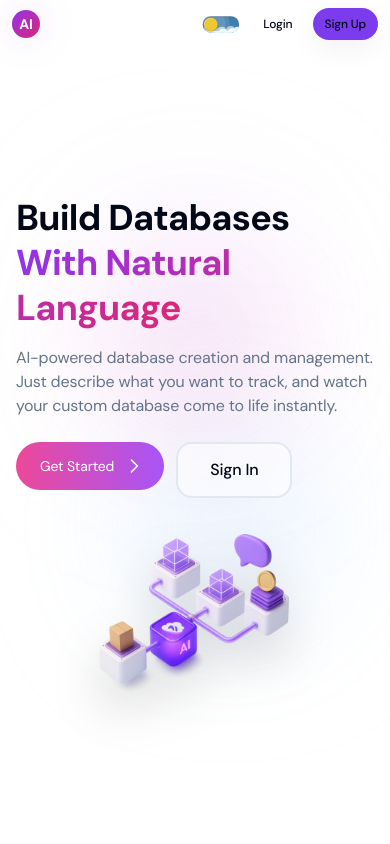
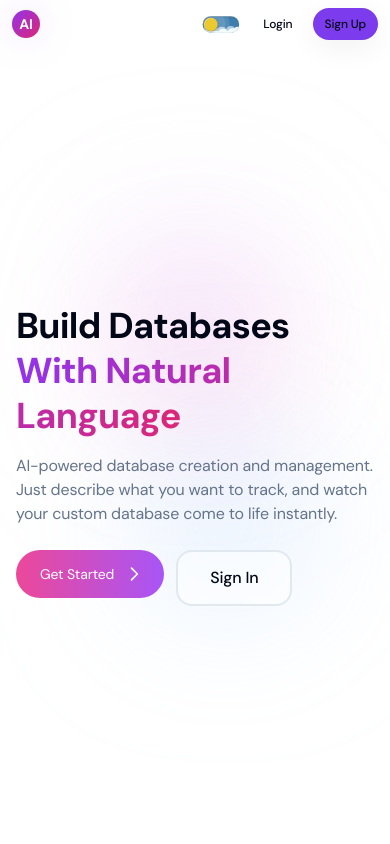
Before and after one commit to nathanslee/AI-Agent, a Next.js app in the folder frontend/: page / in a window 390 px wide. Shown: the top 844 px of the page. Built offline with nearby package versions, Linux system fonts and the light colour scheme.

Commit message:
Revert hero image to hidden on mobile (lg:block)
🤖 Generated with [Claude Code](https://claude.com/claude-code)

Co-Authored-By: Claude <noreply@anthropic.com>

```diff
--- a/frontend/app/page.tsx
+++ b/frontend/app/page.tsx
@@ -70,9 +70,9 @@ export default function HomePage() {
             initial={{ opacity: 0, y: 20 }}
             animate={{ opacity: 1, y: 0 }}
             transition={{ duration: 0.5, delay: 0.1 }}
-            className="relative"
+            className="relative hidden lg:block"
           >
-            <div className="relative w-48 h-48 sm:w-64 sm:h-64 md:w-80 md:h-80 lg:w-full lg:aspect-square mx-auto">
+            <div className="relative w-full aspect-square">
               <Image
                 src="/hero-image.png"
                 alt="AI Database Management Illustration"
```
